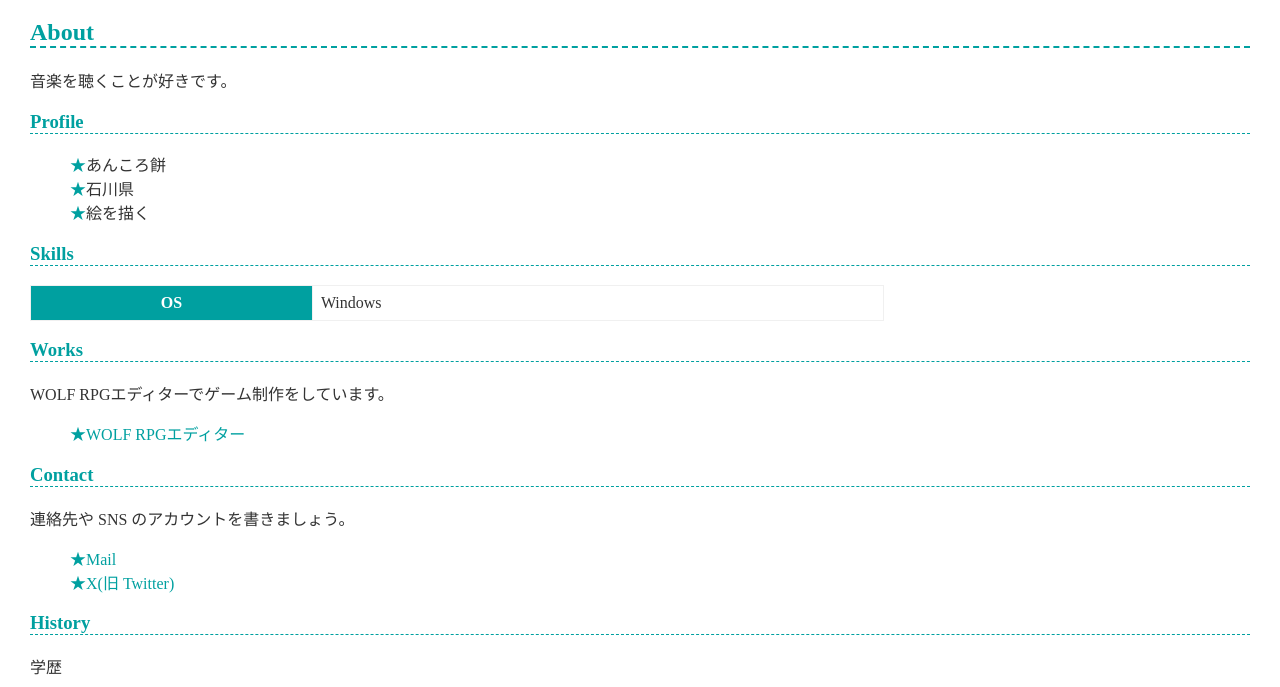
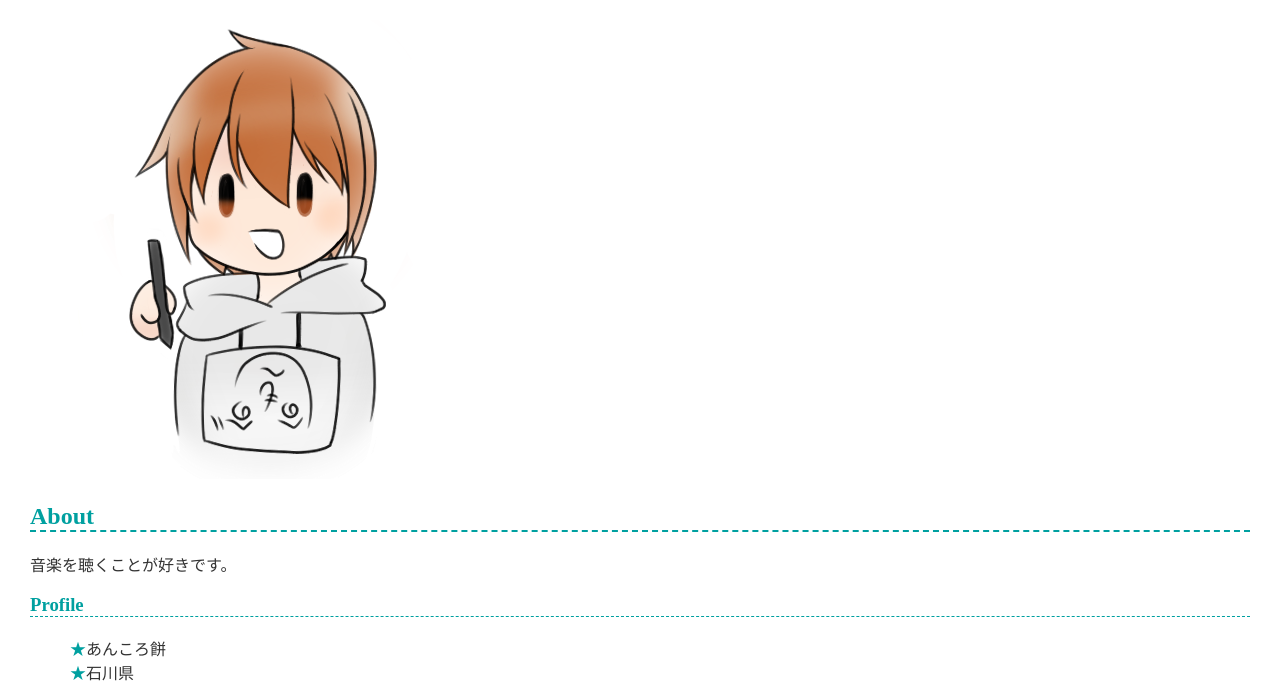
Before and after one commit to ankoromochi-commits/ankoromochi.github.io, a plain HTML site: page index.html in a window 1280 px wide. Shown: the part 103-790 px from the top of the page. Drawn offline with Linux system fonts and the light colour scheme.

Commit message:
画像の追加

```diff
--- a/index.html
+++ b/index.html
@@ -8,6 +8,7 @@
   </head>
   <body>
     <h1>あんころ餅</h1>
+      <img src="アイコン1.png">
 
     <h2>About</h2>
     <p>
```
